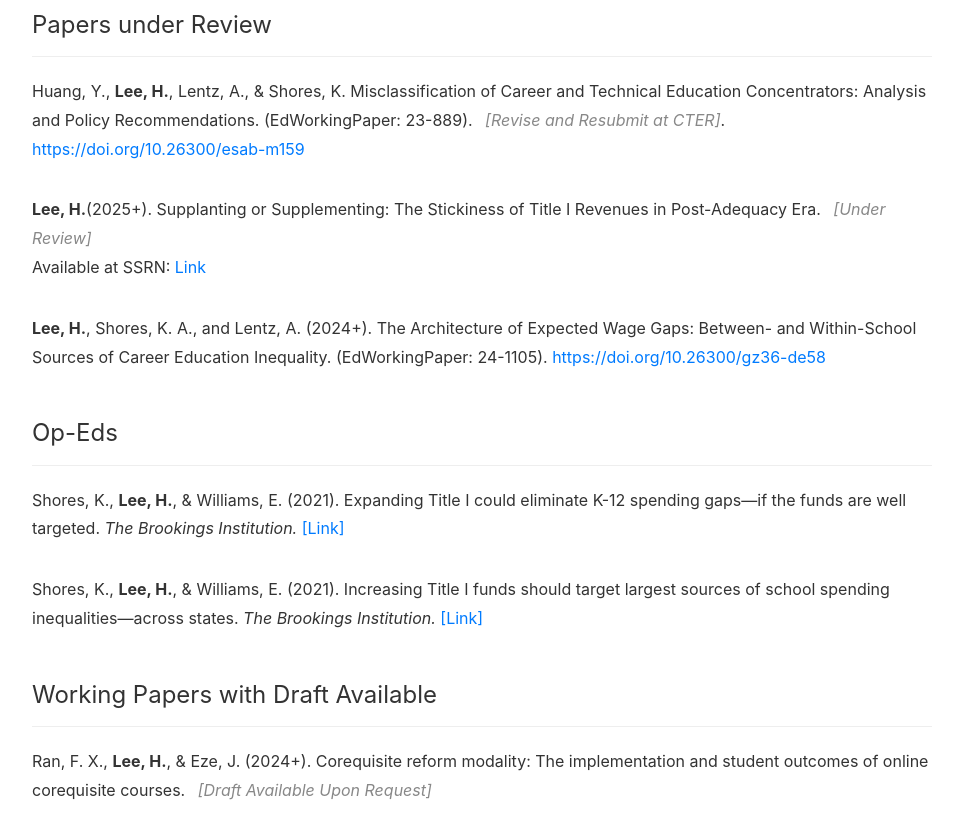
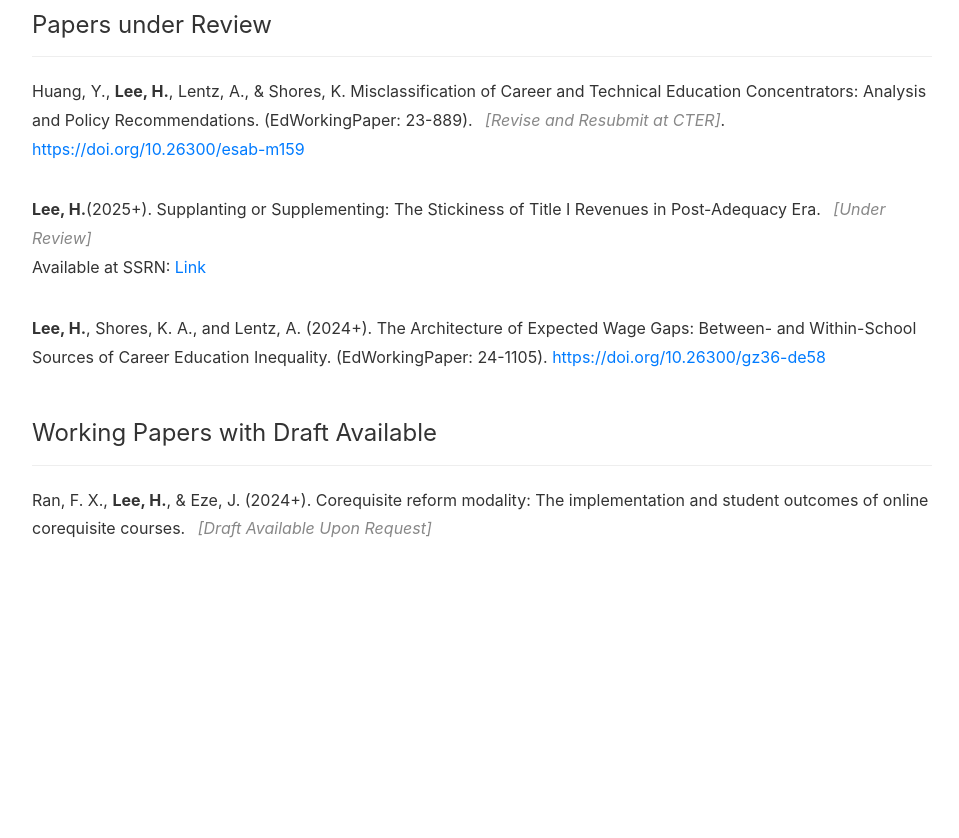
Before and after one commit to lee-hojung/lee-hojung.github.io, a plain HTML site: page research.html in a window 1280 px wide. Shown: the part 599-1437 px from the top of the page, without its empty margins (158-1117 px from the left). After the commit the page ends 1214 px from the top, so only its background shows below. Drawn offline with Linux system fonts and the light colour scheme.

Commit message:
Update research.html

```diff
--- a/research.html
+++ b/research.html
@@ -152,16 +152,6 @@
             </div>
         </section>
 
-        <section id="op-eds">
-            <h2>Op-Eds</h2>
-            <div class="publication-entry">
-                <p>Shores, K., <strong>Lee, H.</strong>, & Williams, E. (2021). Expanding Title I could eliminate K-12 spending gaps—if the funds are well targeted. <em>The Brookings Institution.</em> <a href="https://www.brookings.edu/articles/expanding-title-i-could-eliminate-k-12-spending-gaps-if-the-funds-are-well-targeted/" target="_blank">[Link]</a></p>
-            </div>
-            <div class="publication-entry">
-                <p>Shores, K., <strong>Lee, H.</strong>, & Williams, E. (2021). Increasing Title I funds should target largest sources of school spending inequalities—across states. <em>The Brookings Institution.</em> <a href="https://www.brookings.edu/articles/increasing-title-i-funds-should-target-largest-sources-of-school-spending-inequalities-across-states/" target="_blank">[Link]</a></p>
-            </div>
-        </section>
-
 
         <section id="working-papers">
             <h2>Working Papers with Draft Available</h2>
```
